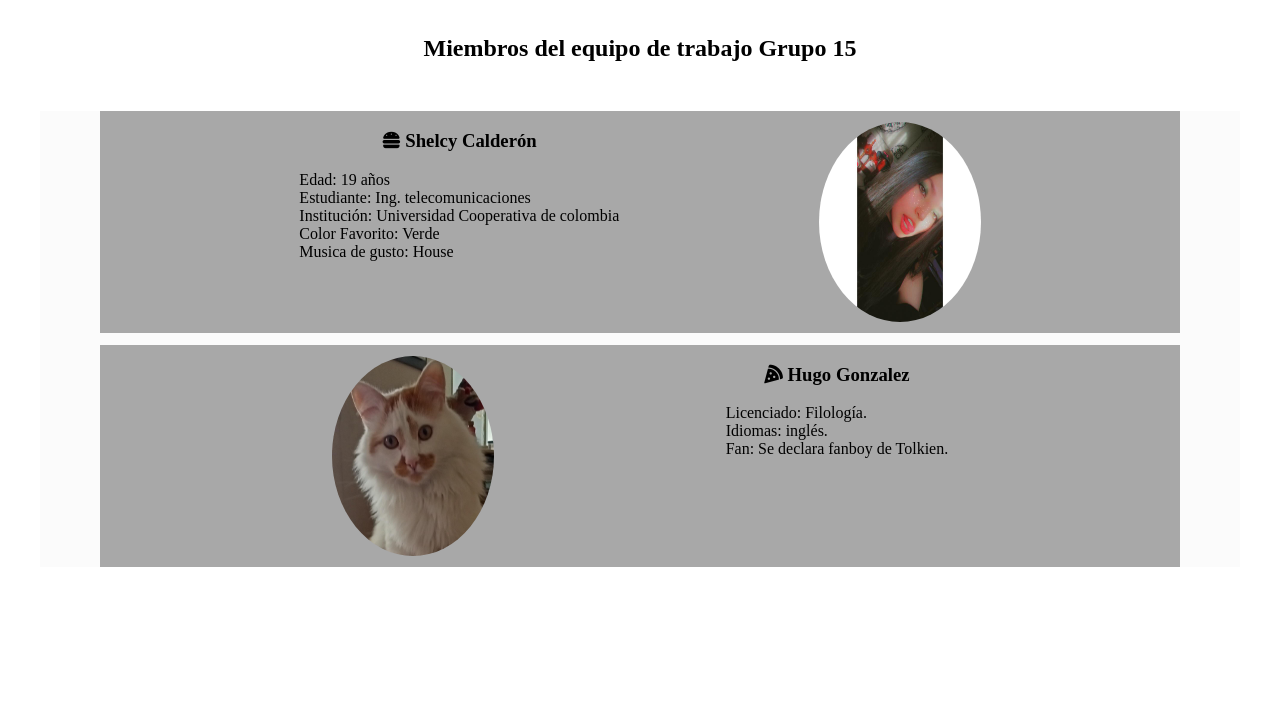
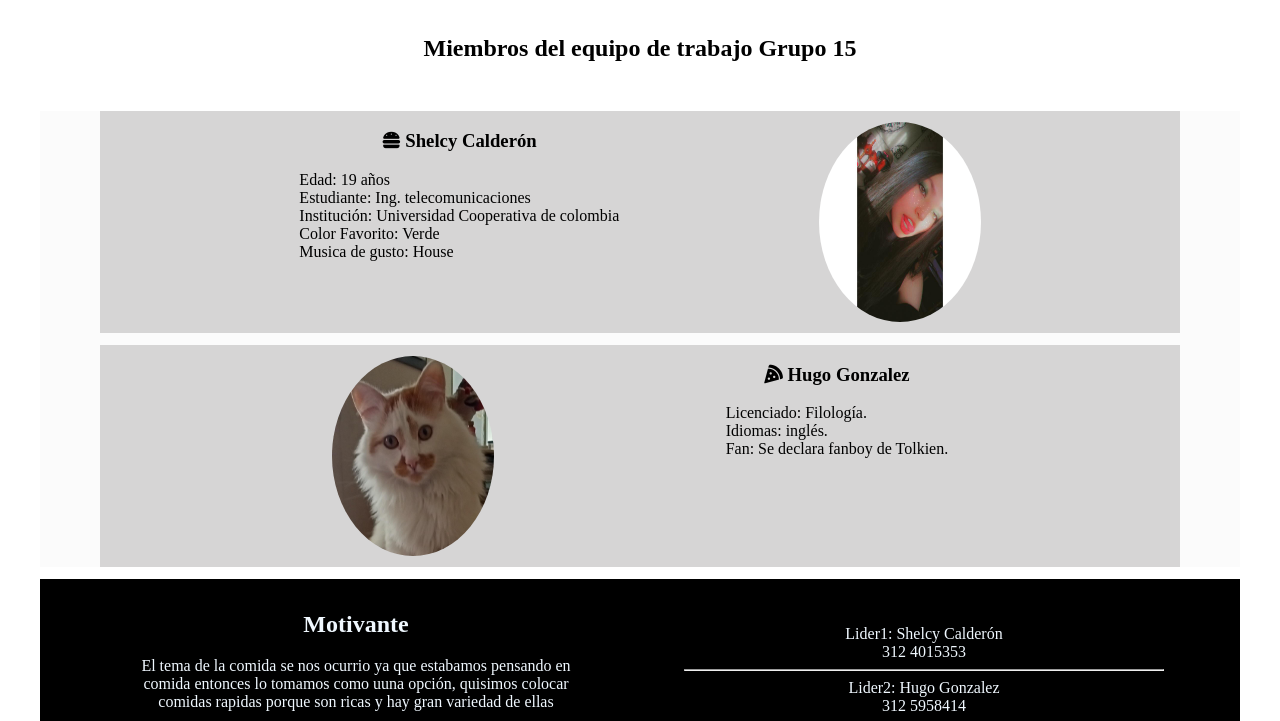
Before and after one commit to Shelcy/semana-1-15, a website: page src/index.html in a window 1280 px wide. Shown: the part 1583-2304 px from the top of the page. Before the commit the page ends 2162 px from the top, so only its background shows below. Drawn offline with Linux system fonts and the light colour scheme.

Commit message:
Se ha realizado el footer

```diff
--- a/src/index.html
+++ b/src/index.html
@@ -187,8 +187,27 @@
     </main>
 
     <!-- TODO footer -->
-    <footer>
+    <footer class="footer">
 
+        <div class="footer-contenedor">
+
+            <h2>Motivante</h2>
+            <p> El tema de la comida se nos ocurrio ya que estabamos pensando en comida
+                entonces lo tomamos como uuna opción, quisimos colocar comidas rapidas
+                porque son ricas y hay gran variedad de ellas</p>
+            <i class="fab fa-github"> </i><a href="https://github.com/Shelcy/semana-1-15"> Repositorio</a> </li>
+        </div>
+        <div class="footer-contenedor">
+            <br>
+            <ul class="footer-contenedor__datos">
+                <li>Lider1: Shelcy Calderón</li>
+                <li> 312 4015353</li>
+                <hr>
+                <li>Lider2: Hugo Gonzalez</li>
+                <li> 312 5958414</li>
+
+            </ul>
+        </div>
     </footer>
 </body>
 
--- a/src/style.css
+++ b/src/style.css
@@ -93,7 +93,7 @@ body{
     margin:1% 5%;
     display: flex;
     justify-content: space-evenly;
-    background-color: rgba(22, 22, 24, 0.363);
+    background-color: rgba(100, 98, 98, 0.247);
 }
 
 .miembros-contenedor__imagen{
@@ -103,8 +103,29 @@ body{
     margin: 1% 0;
 }
 
-.miembros-contenedor__datos{
+.miembros-contenedor__datos, .footer-contenedor__datos{
     list-style: none;
     padding: 0;
 
 }
+
+/* TODO Footer */
+
+.footer{
+    background-color: rgb(0, 0, 0);
+    display: flex;
+    justify-content: space-evenly;
+}
+
+.footer-contenedor{
+   width: 40%;
+   /* background-color: rgba(219, 15, 15, 0.295); */
+   text-align: center;
+   color: aliceblue;
+   margin: 1%;
+
+}
+
+.footer-contenedor>a{
+    color: white;
+}
```
